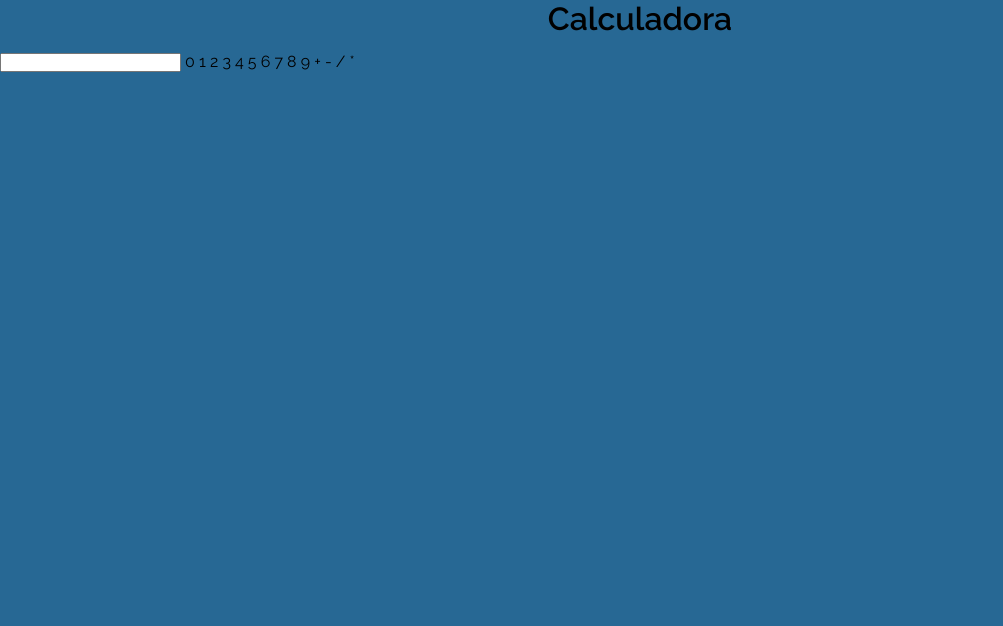
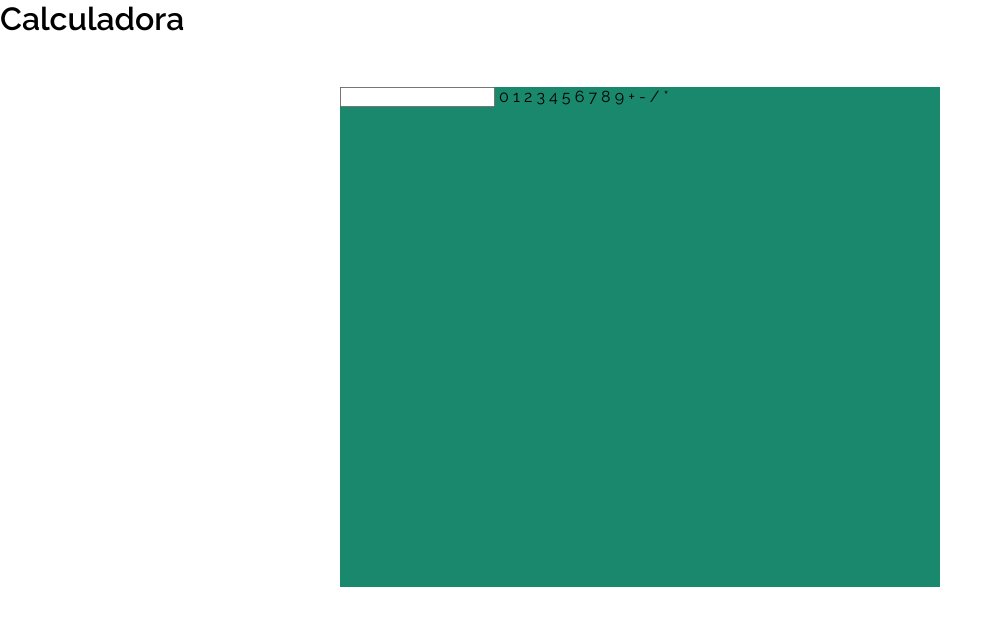
Before and after one commit to DevMz35/git_test, a plain HTML site: page Relogio/Calculadora/calculeta.html in a window 1280 px wide. Shown: the whole page, without its empty margins (0-1003 px from the left). Drawn offline with Linux system fonts and the light colour scheme; files that its build step writes are made by us from their sources.

Commit message:
Em andamento

```diff
--- a/Relogio/Calculadora/calculeta.html
+++ b/Relogio/Calculadora/calculeta.html
@@ -2,7 +2,7 @@
 <html lang="pt">
 <head>
     <meta charset="UTF-8">
-    <link rel="stylesheet" href="style.css">
+    <link rel="stylesheet" href="/Relogio/Calculadora/css/style.css">
     <meta name="viewport" content="width=device-width, initial-scale=1.0">
     <title>Minha calculadora - de adição, subtração, divisão e multiplicação</title>
 </head>
--- /dev/null
+++ b/Relogio/Calculadora/css/style.css
@@ -0,0 +1,14 @@
+@import url('https://fonts.googleapis.com/css2?family=Fredoka:wght@500;600&family=Open+Sans:ital,wght@0,600;0,700;0,800;1,800&family=Raleway:wght@400;600&display=swap');
+
+*{
+    font-family: 'Raleway', sans-serif;
+    margin: 0;
+    padding: 0;
+}
+
+.calculadora-matematica{
+    width: 600px;
+    height: 500px;
+    margin: 50px auto;
+    background-color: rgb(25, 136, 108);
+}
```
